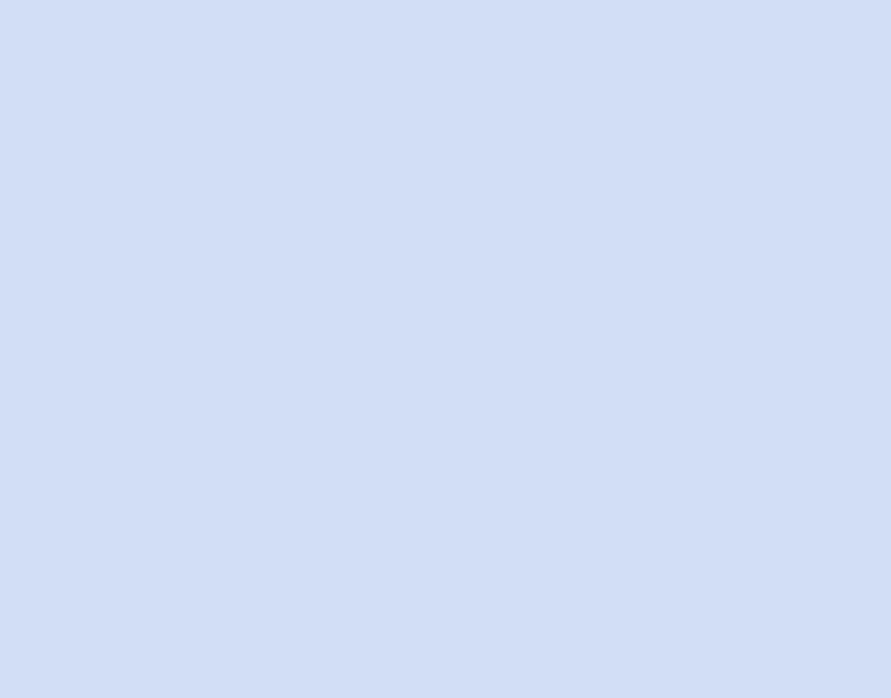
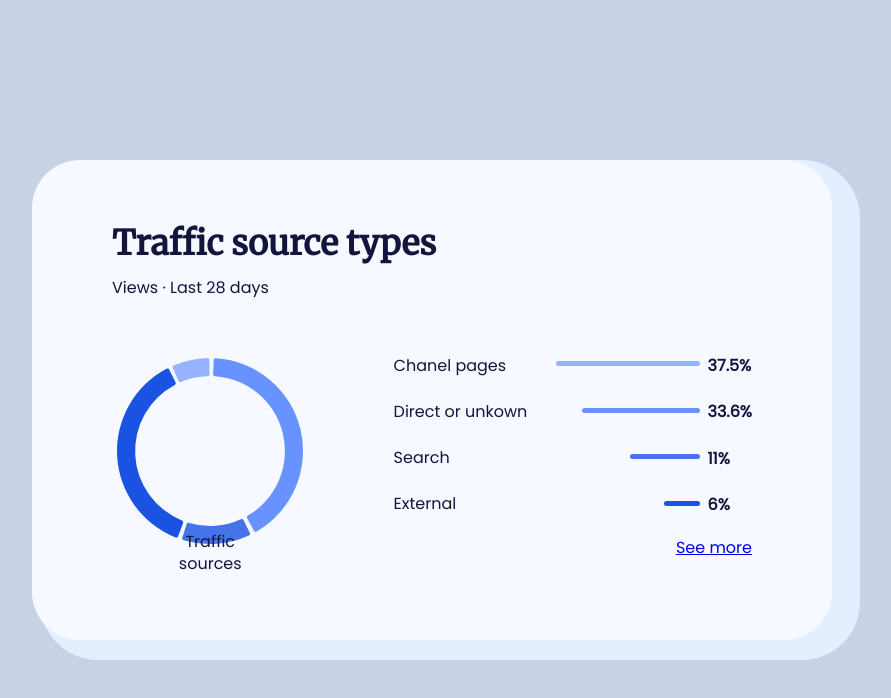
Before and after one commit to Rwin97/-100DaysOfProjects-frontend, a plain HTML site: page day_4/index.html in a window 1280 px wide. Shown: the whole page, without its empty margins (208-1099 px from the left). Drawn offline with nearby package versions, Linux system fonts and the light colour scheme; a web font is replaced by a local one.

Commit message:
dia 3 y 4

```diff
--- a/day_4/css/styles.css
+++ b/day_4/css/styles.css
@@ -8,16 +8,16 @@ Tabla de contenidos:
 
 
 /* ----- Fuente ----- */
-@import url("https://fonts.googleapis.com/css?family=Merryweather&display=swap");
+@import url("https://fonts.googleapis.com/css?family=Merriweather&display=swap");
 @import url("https://fonts.googleapis.com/css?family=Poppins&display=swap");
 
 
 /* ----- Variables ----- */
 * {
-	--title-font-family: 'Merryweather', sans-serif;
+	--title-font-family: 'Merriweather', sans-serif;
 	--body-font-family: 'Poppins', sans-serif;
 
-	--body-bg-color: #D2DDF6;
+	--body-bg-color: #c7d2e7;
 	--card-bg-color: #F6F9FF;
 	--text-color: #12163C;
 
@@ -35,7 +35,7 @@ Tabla de contenidos:
 /* ----- Estilos generales ----- */
 /* ----------------------------- */
 body {
-	font-family: var(--primary-font-family);
+	font-family: var(--body-font-family);
 	background-color: var(--body-bg-color);
 	color: var(--text-color);
 	font-size: var(--fs-text);
@@ -44,4 +44,131 @@ body {
 	width: 100vw;
 	height: 100vh;
 	overflow: hidden;
+
+	display: flex;
+	justify-content: center;
+	align-items: center;
 }
+
+.card {
+	width: 800px;
+	height: 480px;
+	display: flex;
+	flex-direction: column;
+	background: var(--card-bg-color);
+	border-radius: 3rem;
+	box-shadow: 18px 10px 0px 10px #e3eefe;
+	overflow: hidden;
+	justify-content: space-evenly;
+	align-items: center;
+}
+
+.content-title {
+	width: 80%;
+}
+
+.content-title h1 {
+	font-size: 34px;
+	font-family: var(--title-font-family);
+}
+
+.content-statistics {
+	display: flex;
+	flex-direction: row;
+	width: 80%;
+	justify-content: space-between;
+}
+
+.content-statistics p {
+	width: 100%;
+	margin: 0;
+	margin-left: 0;
+	margin-top: 6px;
+	margin-bottom: 18%;
+}
+
+.bar-graphic {
+	display: flex;
+	flex-direction: row;
+	width: 56%;
+	justify-content: space-between;
+	margin-top: 1px;
+}
+
+.numbers p {
+	margin-top: 6px;
+	margin-bottom: 55%;
+	font-weight: 600;
+}
+
+.bar {
+	display: flex;
+	flex-direction: column;
+	justify-content: space-evenly;
+	align-items: flex-end;
+	height: 137.4%;
+	margin-top: -8.1%;
+	margin-left: 6%;
+	z-index: 1;
+}
+
+input {
+	height: 1px;
+	margin-top: -40px;
+}
+
+.bar input:nth-child(1) {
+	background: var(--blue-color-1);
+	border: none;
+	width: 144px;
+	height: 5px;
+	border-radius: 5px
+}
+
+.bar input:nth-child(2) {
+	background: var(--blue-color-2);
+	border: none;
+	width: 118px;
+	height: 5px;
+	border-radius: 5px
+}
+
+.bar input:nth-child(3) {
+	background: var(--blue-color-3);
+	border: none;
+	width: 70px;
+	height: 5px;
+	border-radius: 5px
+}
+
+.bar input:nth-child(4) {
+	background: var(--blue-color-4);
+	border: none;
+	width: 36px;
+	height: 5px;
+	border-radius: 5px
+}
+
+canvas {
+	width: 196px !important;
+	height: 196px !important;
+	position: relative;
+	z-index: 1;
+}
+
+.graphic p {
+	z-index: 2;
+    text-align: center;
+    position: absolute;
+    right: 13.86rem;
+    top: 32.8rem;
+}
+
+.routes{
+	display: flex;
+	flex-direction: row;
+	width: 640px;
+	justify-content: flex-end;
+	margin-top: -7%;
+    margin-bottom: 4%;
+}
--- a/day_4/index.html
+++ b/day_4/index.html
@@ -15,12 +15,52 @@
     <link rel="stylesheet" href="css/normalize.css">
     <!-- Archivo de estilos -->
     <link rel="stylesheet" href="css/styles.css">
+
     <title>Analytics</title>
 </head>
 
 <body>
+    <div class="card">
+        <section class="content-title">
+            <h1>Traffic source types</h1>
+            <span>Views · Last 28 days</span>
+        </section>
+        <section class="content-statistics">
+            <div class="graphic">
+                <canvas id="graphic"></canvas>
+                <p>Traffic <br>sources</p>
+            </div>
+            <div class="bar-graphic">
+                <div id="subs">
+                    <p>Chanel pages</p>
+                    <p>Direct or unkown</p>
+                    <p>Search</p>
+                    <p>External</p>
+                </div>
+                <div class="bar">
+                    <input type="button">
+                    <input type="button">
+                    <input type="button">
+                    <input type="button">
+                </div>
+                <div class="numbers">
+                    <p>37.5%</p>
+                    <p>33.6%</p>
+                    <p>11%</p>
+                    <p>6%</p>
+                </div>
+            </div>
+        </section>
+        <div class="routes">
+            <a href="#">See more</a>
+        </div>
+    </div>
 
+    <!-- chartjs -->
+    <script src="https://cdn.jsdelivr.net/npm/chart.js"></script>
+    <script src="./js/index.js">
 
+    </script>
 </body>
 
 </html>
--- /dev/null
+++ b/day_4/js/index.js
@@ -0,0 +1,41 @@
+const _data = [37.5, 11, 33.5, 6];
+const colors = ['#6792FF', '#4473EA', '#1A52E1', '#96B3FF'];
+const backgroundColor = _data.map((value, index) => colors[index]);
+
+const ctx = document.getElementById('graphic').getContext('2d');
+const shadow = document.getElementById("shadow");
+const myChart = new Chart(ctx, {
+    type: 'doughnut',
+    data: {
+        datasets: [{
+            data: _data,
+            backgroundColor: backgroundColor,
+            borderWidth: 0,
+            borderRadius: 2
+        }]
+    },
+    options: {
+        cutout: '80%',
+        spacing: 5,
+    }
+});
+
+new Chart(shadow, {
+    type: "doughnut",
+    rotation: 0.5 * Math.PI,
+    data: {
+        datasets: [
+            {
+                data: yValues,
+                backgroundColor: ["#6868683d"],
+            },
+        ],
+    },
+    options: {
+        cutout: "80%",
+        spacing: 10,
+        borderWidth: 0,
+        borderRadius: 5,
+        rotation: -5,
+    },
+});
```
